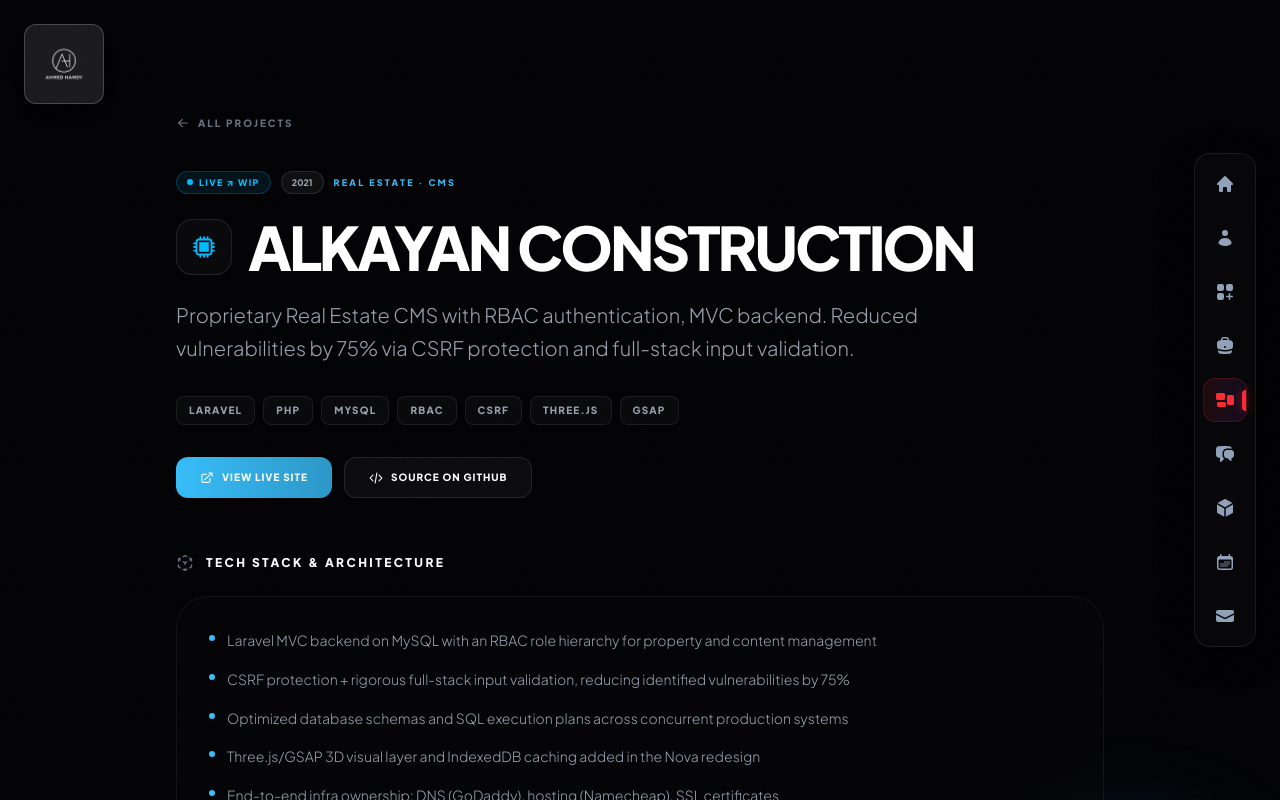
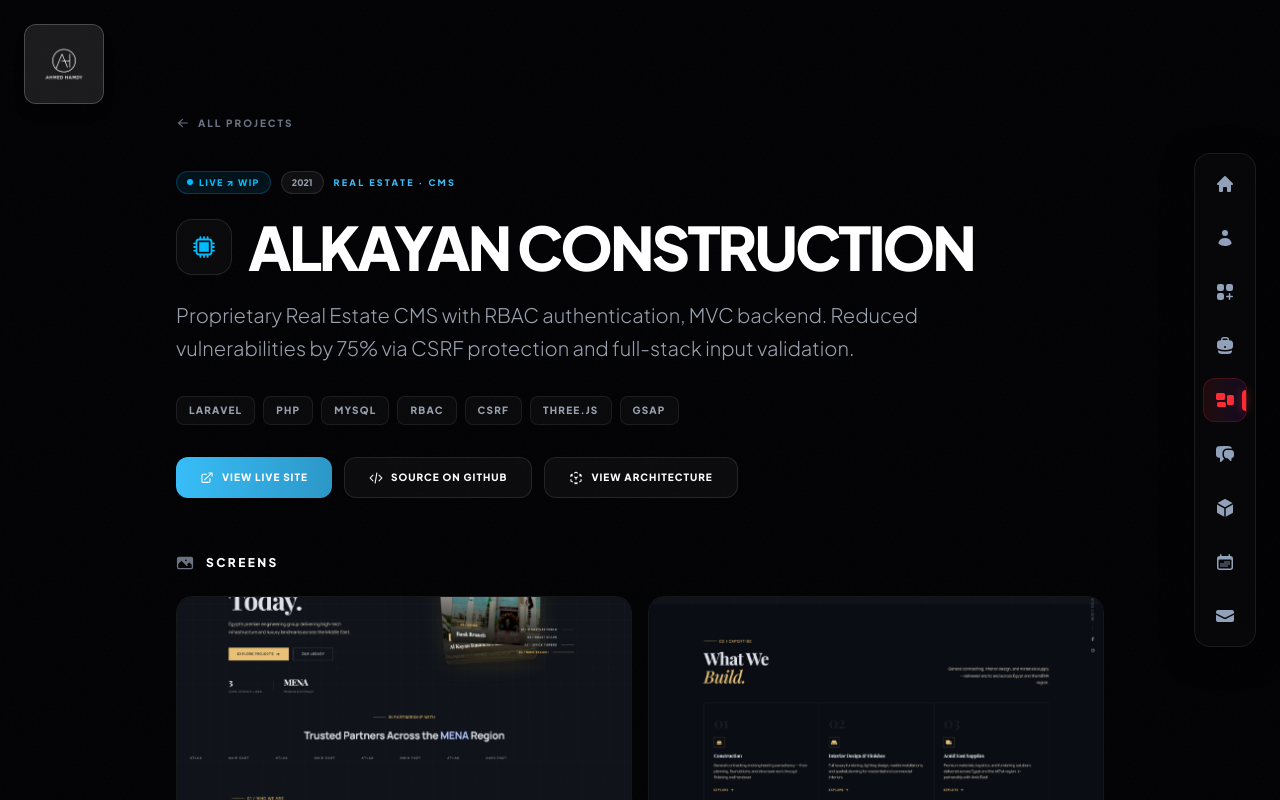
Before and after one commit to Ahmed-Hamdy101/NextJS-Portfolio, a Next.js app: page /projects/alkayan-nova in a window 1280 px wide. Built offline with nearby package versions, Linux system fonts and the light colour scheme.

Commit message:
add += slug to projects and add project desc ✅

```diff
--- a/src/pages/projects/[slug].tsx
+++ b/src/pages/projects/[slug].tsx
@@ -1,13 +1,15 @@
 import { GetStaticPaths, GetStaticProps } from "next";
 import Head from "next/head";
 import Link from "next/link";
+import Image from "next/image";
 import { motion, Variants } from "framer-motion";
 import {
     HiMiniArrowLeft, HiMiniArrowTopRightOnSquare, HiMiniCodeBracket,
-    HiMiniCubeTransparent,
+    HiMiniCubeTransparent, HiMiniPhoto,
 } from "react-icons/hi2";
 import Circles from "@/components/Circle";
 import ArchitectureDiagram from "@/components/ArchitectureDiagram";
+import DiagramViewer from "@/components/DiagramViewer";
 import { fadeIn } from "@/lib/variants";
 import { projects, statusConfig, Project } from "@/lib/projects-data";
 
@@ -120,17 +122,51 @@ export default function ProjectDetailPage({ slug }: Props) {
                                     Source on GitHub
                                 </a>
                             )}
+                            <a href="#architecture"
+                                className="flex items-center gap-2 px-6 py-3 rounded-xl bg-white/[0.04] border border-white/10 hover:border-white/20 hover:bg-white/[0.08] text-white font-black uppercase tracking-widest text-[10px] transition-all duration-300"
+                            >
+                                <HiMiniCubeTransparent className="text-sm" />
+                                View Architecture
+                            </a>
                         </div>
                     </motion.div>
 
+                    {/* ── Screens ── */}
+                    {project.images.length > 0 && (
+                        <motion.div variants={fadeIn("up", 0.13) as unknown as Variants} initial="hidden" animate="show" className="mb-14">
+                            <div className="flex items-center gap-3 mb-6">
+                                <HiMiniPhoto className="text-lg text-gray-500" />
+                                <h2 className="text-xs font-black uppercase tracking-[0.2em] text-white">Screens</h2>
+                            </div>
+                            <div className="grid grid-cols-1 sm:grid-cols-2 gap-4">
+                                {project.images.map((img, i) => (
+                                    <a
+                                        key={img}
+                                        href={img}
+                                        target="_blank"
+                                        rel="noopener noreferrer"
+                                        className="relative aspect-video rounded-2xl overflow-hidden border border-white/[0.08] hover:border-white/20 transition-all duration-300 group block"
+                                    >
+                                        <Image src={img} alt={`${project.title} screenshot ${i + 1}`} fill className="object-cover transition-transform duration-700 group-hover:scale-105" unoptimized />
+                                        <div className="absolute inset-0 bg-black/0 group-hover:bg-black/20 transition-all duration-300" />
+                                    </a>
+                                ))}
+                            </div>
+                        </motion.div>
+                    )}
+
                     {/* ── Tech Stack & Architecture ── */}
-                    <motion.div variants={fadeIn("up", 0.15) as unknown as Variants} initial="hidden" animate="show" className="mb-16">
+                    <motion.div id="architecture" variants={fadeIn("up", 0.15) as unknown as Variants} initial="hidden" animate="show" className="mb-16 scroll-mt-24">
                         <div className="flex items-center gap-3 mb-6">
                             <HiMiniCubeTransparent className="text-lg text-gray-500" />
                             <h2 className="text-xs font-black uppercase tracking-[0.2em] text-white">Tech Stack & Architecture</h2>
                         </div>
 
-                        {caseStudy.apiOnly && (
+                        {caseStudy.diagrams && caseStudy.diagrams.length > 0 ? (
+                            <div className="mb-6">
+                                <DiagramViewer diagrams={caseStudy.diagrams} accent={project.accent} />
+                            </div>
+                        ) : caseStudy.apiOnly ? (
                             <div className="glass-panel rounded-[2rem] overflow-hidden mb-6">
                                 <ArchitectureDiagram
                                     accent={project.accent}
@@ -146,7 +182,7 @@ export default function ProjectDetailPage({ slug }: Props) {
                                     Backend API service — no UI to screenshot. See the source for full endpoint documentation.
                                 </p>
                             </div>
-                        )}
+                        ) : null}
 
                         <div className="glass-panel rounded-[2rem] p-8 space-y-4">
                             {caseStudy.highlights.map((h, i) => (
--- a/src/pages/projects/index.tsx
+++ b/src/pages/projects/index.tsx
@@ -3,6 +3,7 @@ import { fadeIn } from "@/lib/variants";
 import Circles from "@/components/Circle";
 import Image from "next/image";
 import Link from "next/link";
+import { useRouter } from "next/router";
 import { useState, useCallback, useRef } from "react";
 import {
     HiMiniArrowTopRightOnSquare,
@@ -83,6 +84,7 @@ interface CardProps {
 
 const ProjectCard = ({ project, index, onOpenLightbox }: CardProps) => {
     const cardRef = useRef<HTMLDivElement>(null);
+    const router = useRouter();
     const Icon = project.Icon;
     const hasImages = project.images.length > 0;
     const status = statusConfig[project.status];
@@ -108,34 +110,19 @@ const ProjectCard = ({ project, index, onOpenLightbox }: CardProps) => {
 
             {/* ── Preview ── */}
             <div
-                className={`relative w-full aspect-[16/10] overflow-hidden bg-[#06060a] shrink-0 ${hasImages ? "cursor-pointer" : ""}`}
-                onClick={() => hasImages && onOpenLightbox(project, 0)}
+                className={`relative w-full aspect-[16/10] overflow-hidden bg-[#06060a] shrink-0 ${hasImages || project.slug ? "cursor-pointer" : ""}`}
+                onClick={() => {
+                    if (project.slug) router.push(`/projects/${project.slug}`);
+                    else if (hasImages) onOpenLightbox(project, 0);
+                }}
             >
                 {hasImages ? (
                     <>
                         <Image src={project.previewImage} alt={project.title} fill className="object-cover transition-all duration-700 group-hover:scale-[1.04]" sizes="(max-width: 768px) 100vw, (max-width: 1200px) 50vw, 33vw" unoptimized />
                         {/* Gradient vignette */}
                         <div className="absolute inset-0 bg-gradient-to-t from-[#0b0b0f] via-transparent to-transparent opacity-60" />
-                        {/* Hover overlay */}
-                        <div className="absolute inset-0 bg-black/0 group-hover:bg-black/25 transition-all duration-500 flex items-center justify-center">
-                            <div className="opacity-0 group-hover:opacity-100 transition-all duration-400 translate-y-2 group-hover:translate-y-0 flex items-center gap-2 px-4 py-2 rounded-xl bg-black/60 border border-white/15 backdrop-blur-xl">
-                                <HiMiniPhoto className="text-white text-sm" />
-                                <span className="text-white text-[10px] font-black uppercase tracking-[0.18em]">{project.images.length} shots</span>
-                            </div>
-                        </div>
-                        {/* Thumb strip */}
-                        {project.images.length > 1 && (
-                            <div className="absolute bottom-2.5 left-2.5 right-2.5 flex gap-1.5 opacity-0 group-hover:opacity-100 translate-y-3 group-hover:translate-y-0 transition-all duration-400">
-                                {project.images.slice(0, 5).map((img, i) => (
-                                    <button key={i} onClick={e => { e.stopPropagation(); onOpenLightbox(project, i); }} className="relative flex-1 aspect-video rounded-lg overflow-hidden border border-white/20 hover:border-white/60 transition-all duration-200">
-                                        <Image src={img} alt="" fill className="object-cover" unoptimized />
-                                    </button>
-                                ))}
-                                {project.images.length > 5 && (
-                                    <div className="flex items-center justify-center w-9 text-[9px] font-black text-gray-500">+{project.images.length - 5}</div>
-                                )}
-                            </div>
-                        )}
+                        {/* Hover tint */}
+                        <div className="absolute inset-0 bg-black/0 group-hover:bg-black/15 transition-all duration-500" />
                     </>
                 ) : (
                     <div className="w-full h-full flex items-center justify-center">
```
